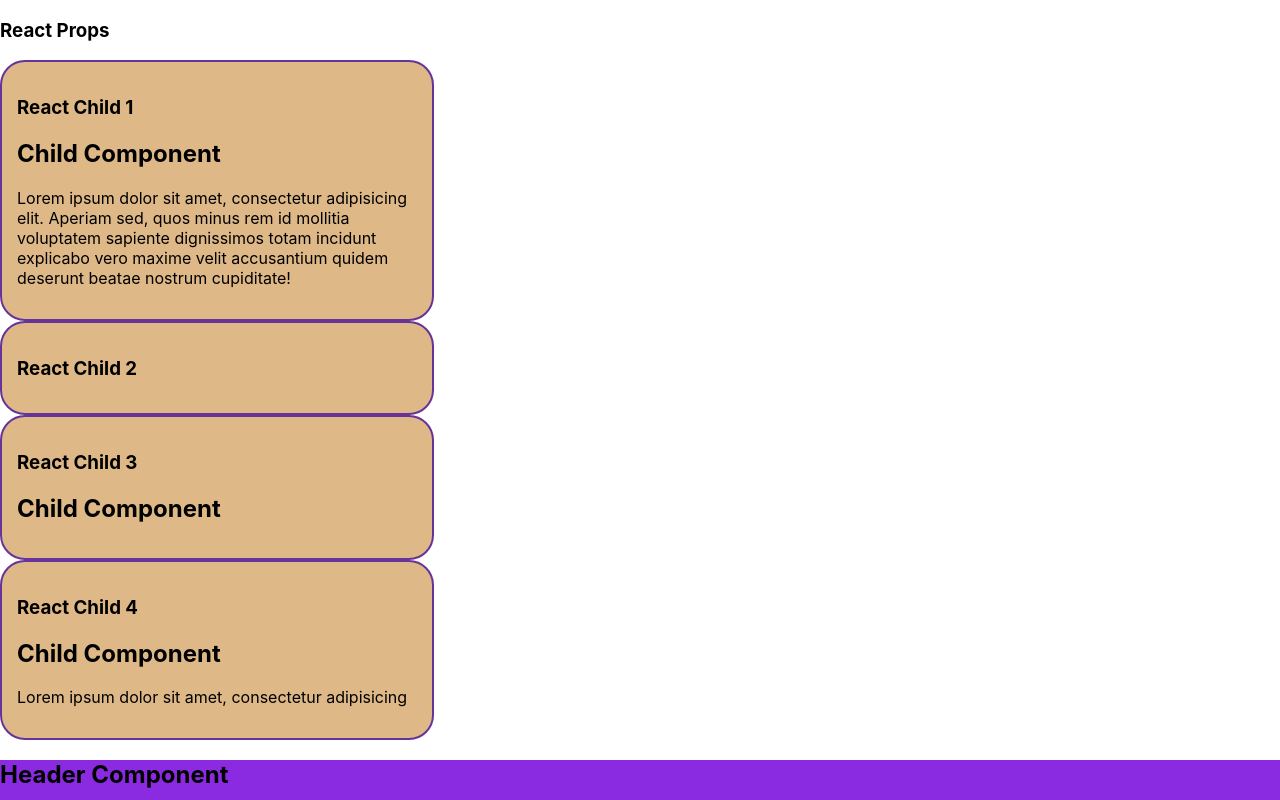
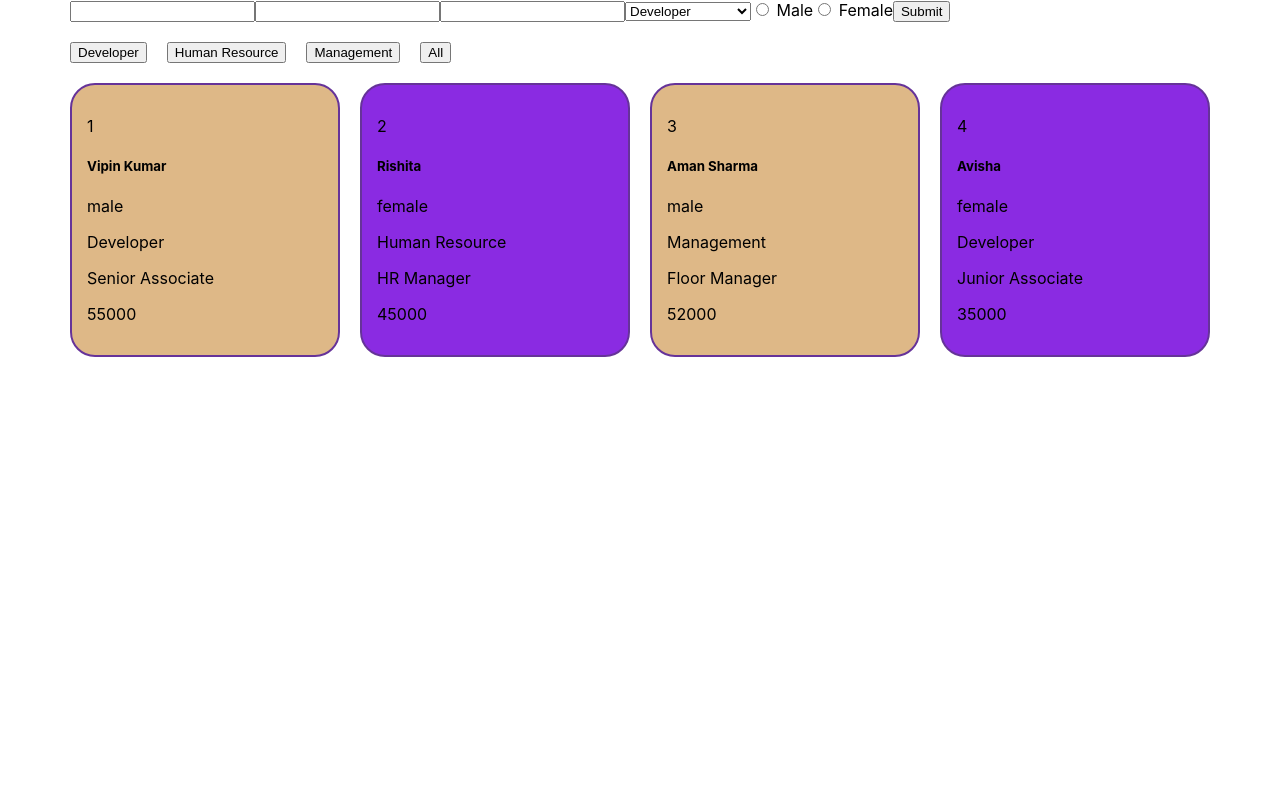
Before and after one commit to vipink28/react-basics-jan, a React (Create React App) app: page / in a window 1280 px wide. Shown: the top 800 px of the page. Built offline with nearby package versions, Linux system fonts and the light colour scheme.

Commit message:
staff filter and add

```diff
--- a/src/App.js
+++ b/src/App.js
@@ -4,14 +4,18 @@ import Header from './components/Header';
 import ReactState from './components/ReactState';
 import StudentsList from './components/StudentsList';
 import ReactProps from './components/ReactProps';
+import Form from './components/Form';
+import StaffList from './components/StaffList';
 
 function App() {
   return (
     <>
+      <StaffList />
+      {/* <Form />
       <ReactProps />
       <Header />
       <ReactState />
-      <StudentsList />
+      <StudentsList /> */}
     </>
   )
 }
--- /dev/null
+++ b/src/components/Form.jsx
@@ -0,0 +1,77 @@
+import React, { useState } from 'react';
+
+function Form(props) {
+
+    const [firstName, setFirstName] = useState(null);
+    const [lastname, setLastName] = useState(null);
+
+    const [formData, setFormData] = useState(null);
+
+
+    const handleFirstName = (e) => {
+        let val = e.target.value;
+        setFirstName(val);
+    }
+
+    const handleLastName = (e) => {
+        let val = e.target.value;
+        setLastName(val);
+    }
+
+    const handleChange = (e) => {
+        let { name, value } = e.target;
+        setFormData((prev) => {
+            return {
+                ...prev,
+                [name]: value
+            }
+        })
+    }
+
+
+
+    return (
+        <div>
+            <input type='text' name='firstname' onChange={handleFirstName} />
+
+            <input type='text' name='lastname' onChange={handleLastName} />
+
+            <p>FirstName : {firstName}</p>
+            <p>LastName : {lastname}</p>
+
+
+            <form>
+                <div>
+                    <input type="text" name='name' onChange={handleChange} />
+                </div>
+                <div>
+                    <input type="email" name='email' onChange={handleChange} />
+                </div>
+                <div>
+                    <input type="password" name='password' onChange={handleChange} />
+                </div>
+                <div>
+                    <input type="number" name='contact' onChange={handleChange} />
+                </div>
+
+                <button>Submit</button>
+
+            </form>
+
+
+
+
+
+
+
+
+
+
+
+        </div>
+    );
+}
+
+export default Form;
+
+// {name: "abc", email:"abc", password:"abc", contact:"abcv"}
--- /dev/null
+++ b/src/components/StaffDetails.jsx
@@ -0,0 +1,19 @@
+import React from 'react';
+
+function StaffDetails(props) {
+    const { staff } = props;
+    const { id, name, gender, department, designation, salary } = staff;
+
+    return (
+        <div className={`card ${gender === 'female' ? 'bg-primary' : ''}`}>
+            <p>{id}</p>
+            <h5>{name}</h5>
+            <p>{gender}</p>
+            <p>{department}</p>
+            <p>{designation}</p>
+            <p>{salary}</p>
+        </div>
+    );
+}
+
+export default StaffDetails;
--- /dev/null
+++ b/src/components/StaffList.jsx
@@ -0,0 +1,95 @@
+import React, { useState } from 'react';
+import StaffDetails from './StaffDetails';
+
+function StaffList(props) {
+
+    const data = [
+        { id: 1, name: "Vipin Kumar", gender: "male", department: "Developer", salary: 55000, designation: "Senior Associate" },
+        { id: 2, name: "Rishita", gender: "female", department: "Human Resource", salary: 45000, designation: "HR Manager" },
+        { id: 3, name: "Aman Sharma", gender: "male", department: "Management", salary: 52000, designation: "Floor Manager" },
+        { id: 4, name: "Avisha", gender: "female", department: "Developer", salary: 35000, designation: "Junior Associate" },
+    ]
+
+    const [staffData, setStaffData] = useState(data);
+
+    const [formData, setFormData] = useState(null);
+
+    const filterDepartment = (dep) => {
+        const filterdArr = data.filter((item) => item.department === dep);
+        setStaffData(filterdArr);
+    }
+
+    const handleChange = (e) => {
+        let { name, value } = e.target;
+        setFormData((prev) => {
+            return {
+                ...prev,
+                [name]: value,
+                // id: staffData[staffData.length - 1].id + 1
+            }
+        })
+    }
+
+    const addStaff = (e) => {
+        e.preventDefault();
+        var id = staffData[staffData.length - 1].id + 1
+        // setFormData((prev) => {
+        //     // debugger
+        //     return {
+        //         ...prev,
+        //         id: staffData[staffData.length - 1].id + 1
+        //     }
+        // })
+        setStaffData((prev) => {
+            return [
+                ...prev,
+                {
+                    ...formData,
+                    id: id
+                }
+            ]
+        })
+    }
+
+    return (
+        <div className='container'>
+            <form>
+                <input type="text" name='name' onChange={handleChange} />
+                <input type="text" name='designation' onChange={handleChange} />
+                <input type="text" name='salary' onChange={handleChange} />
+                <select name="department" onChange={handleChange}>
+                    <option value="Developer">Developer</option>
+                    <option value="Human Resource">Human Resource</option>
+                    <option value="Management">Management</option>
+                </select>
+                <input type="radio" name='gender' value='male' onChange={handleChange} /> Male
+                <input type="radio" name='gender' value='female' onChange={handleChange} /> Female
+
+                <button onClick={addStaff}>Submit</button>
+            </form>
+
+
+
+            <div className='options'>
+                <button onClick={() => filterDepartment('Developer')}>Developer</button>
+                <button onClick={() => filterDepartment('Human Resource')}>Human Resource</button>
+                <button onClick={() => filterDepartment('Management')}>Management</button>
+                <button onClick={() => filterDepartment('')}>All</button>
+            </div>
+
+            <div className="row">
+                {
+                    staffData.map((staff) => {
+                        return (
+                            <div className='column'>
+                                <StaffDetails staff={staff} />
+                            </div>
+                        )
+                    })
+                }
+            </div>
+        </div>
+    );
+}
+
+export default StaffList;
--- a/src/index.css
+++ b/src/index.css
@@ -12,6 +12,33 @@ code {
     monospace;
 }
 
+
+.container{
+  max-width: 1140px;
+  margin: 0 auto;
+}
+.row{
+  display: flex;
+  gap: 20px;
+  flex-wrap: wrap;
+}
+.column{
+  width: 33.33%;
+  flex: 1 1 0;
+}
+.card{
+  background-color: burlywood;
+  border: 2px solid rebeccapurple;
+  border-radius: 25px;
+  padding: 15px;
+}
+
+.options{
+  display: flex;
+  gap: 20px;
+  padding: 20px 0;
+}
+
 .bg-primary{
   background-color: blueviolet;
 }
@@ -19,11 +46,3 @@ code {
 .bg-secondary{
   background-color: cadetblue;
 }
-
-.card{
-  background-color: burlywood;
-  border: 2px solid rebeccapurple;
-  width: 400px;
-  border-radius: 25px;
-  padding: 15px;
-}
```
